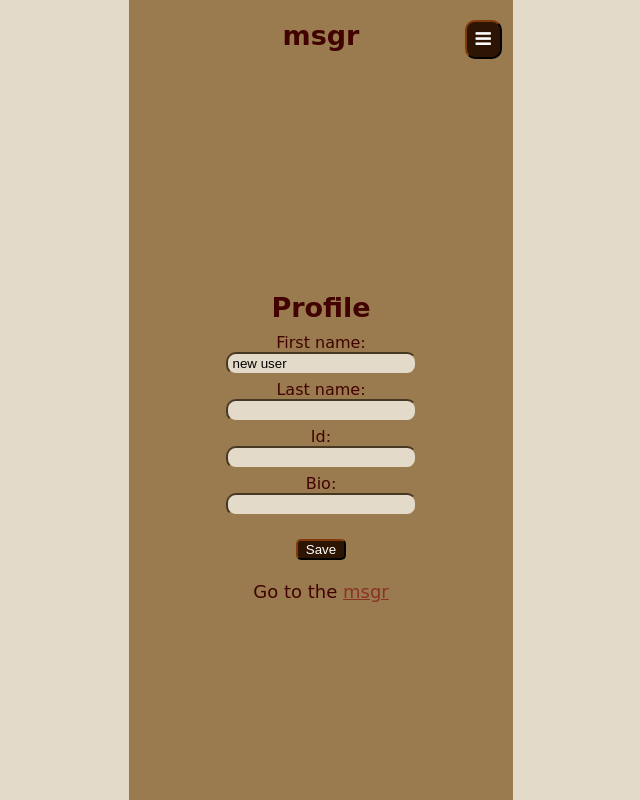
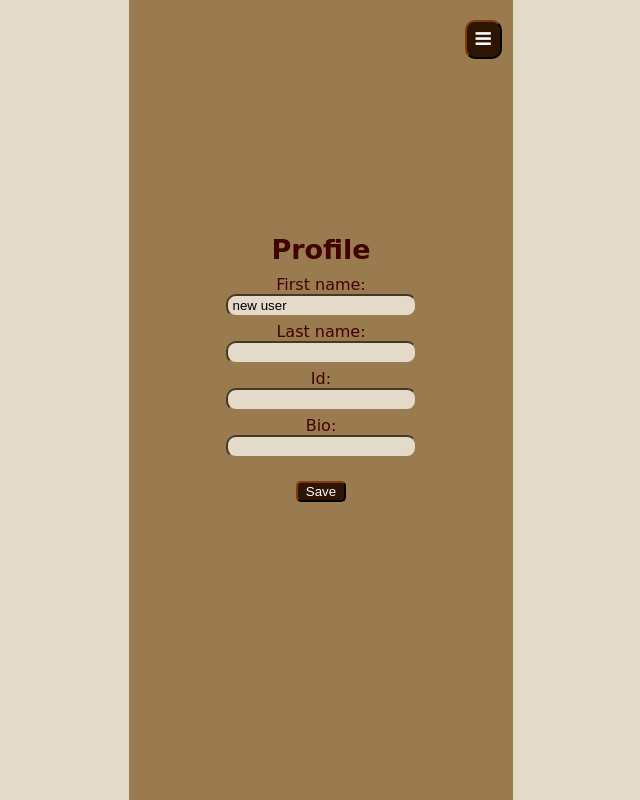
Before and after one commit to taajik/msgr, a Django app: page /profile/ in a window 1280 px wide. Shown: the whole page, without its empty margins (319-959 px from the left). Run offline with Django 4.2, Linux system fonts and the light colour scheme; the visitor is signed in with stand-in values (Sample User, id 1); data comes from the database, SQL or seed files in the repository.

Commit message:
adapt all pages to the header

```diff
--- a/accounts/static/accounts/css/main.css
+++ b/accounts/static/accounts/css/main.css
@@ -10,6 +10,6 @@ div.form-field {
 
 @media screen and (min-width: 1000px) {
     #content {
-        padding-top: 50%;
+        padding-top: 35%;
     }
 }
--- a/accounts/templates/registration/login.html
+++ b/accounts/templates/registration/login.html
@@ -6,6 +6,7 @@
 {% endblock %}
 
 {% block title %}login - msgr{% endblock %}
+{% block h1 %}{% endblock %}
 
 {% block content %}
 
--- a/accounts/templates/registration/profile.html
+++ b/accounts/templates/registration/profile.html
@@ -6,6 +6,7 @@
 {% endblock %}
 
 {% block title %}profile - msgr{% endblock %}
+{% block h1 %}{% endblock %}
 
 {% block content %}
 
@@ -26,8 +27,4 @@
     <input type="submit" value="Save">
 </form>
 
-<br>
-Go to the
-<a href="{% url 'msgr:main' %}">msgr</a>
-
 {% endblock %}
--- a/accounts/templates/registration/signup.html
+++ b/accounts/templates/registration/signup.html
@@ -6,6 +6,7 @@
 {% endblock %}
 
 {% block title %}signup - msgr{% endblock %}
+{% block h1 %}{% endblock %}
 
 {% block content %}
 
--- a/msgr/static/msgr/css/chats_list.css
+++ b/msgr/static/msgr/css/chats_list.css
@@ -13,10 +13,11 @@ div.chat-title {
 }
 
 div.chat-title a {
+    display: inline-block;
     overflow: hidden;
-    text-overflow: ellipsis;
     max-width: 60%;
     white-space: nowrap;
+    text-overflow: ellipsis;
     text-decoration: none;
 }
 
--- a/msgr/static/msgr/css/profile_page.css
+++ b/msgr/static/msgr/css/profile_page.css
@@ -1,5 +1,6 @@
 
 #content {
+    padding-top: 20%;
     text-align: center;
 }
 
--- a/msgr/templates/msgr/chat_page.html
+++ b/msgr/templates/msgr/chat_page.html
@@ -6,10 +6,9 @@
 {% endblock %}
 
 {% block title %}chat - msgr{% endblock %}
+{% block h1 %}<h1>Chat room number {{ object.pk }}</h1>{% endblock %}
 
 {% block content %}
-
-<h1>Chat room number {{ object.pk }}</h1>
 
 <div id="delete-confirm" class="modal">
     <div class="modal-content">
--- a/msgr/templates/msgr/chats_list.html
+++ b/msgr/templates/msgr/chats_list.html
@@ -7,10 +7,9 @@
 {% endblock %}
 
 {% block title %}chats - msgr{% endblock %}
+{% block h1 %}<h1>Chats</h1>{% endblock %}
 
 {% block content %}
-
-<h1>Chats</h1>
 
 {% include 'msgr/search_form.html' %}
 
--- a/msgr/templates/msgr/profile_page.html
+++ b/msgr/templates/msgr/profile_page.html
@@ -6,6 +6,7 @@
 {% endblock %}
 
 {% block title %}{{ object.first_name }} - msgr{% endblock %}
+{% block h1 %}{% endblock %}
 
 {% block content %}
 
--- a/templates/403.html
+++ b/templates/403.html
@@ -1,10 +1,9 @@
 {% extends 'base.html' %}
 
 {% block title %}403 - msgr{% endblock %}
+{% block h1 %}<h1>403 Forbidden</h1>{% endblock %}
 
 {% block content %}
-
-<h1>403 Forbidden</h1>
 
 {% if exception %}
     <p>{{ exception }}</p>
--- a/templates/home.html
+++ b/templates/home.html
@@ -1,8 +1,8 @@
 {% extends 'base.html' %}
 
+{% block h1 %}<h1>msgr</h1>{% endblock %}
+
 {% block content %}
-
-<h1>msgr</h1>
 
 {% if user.is_authenticated %}
 <p>
```
Also changed, not shown: msgr/templates/msgr/search_page.html (+1 -6 lines).
